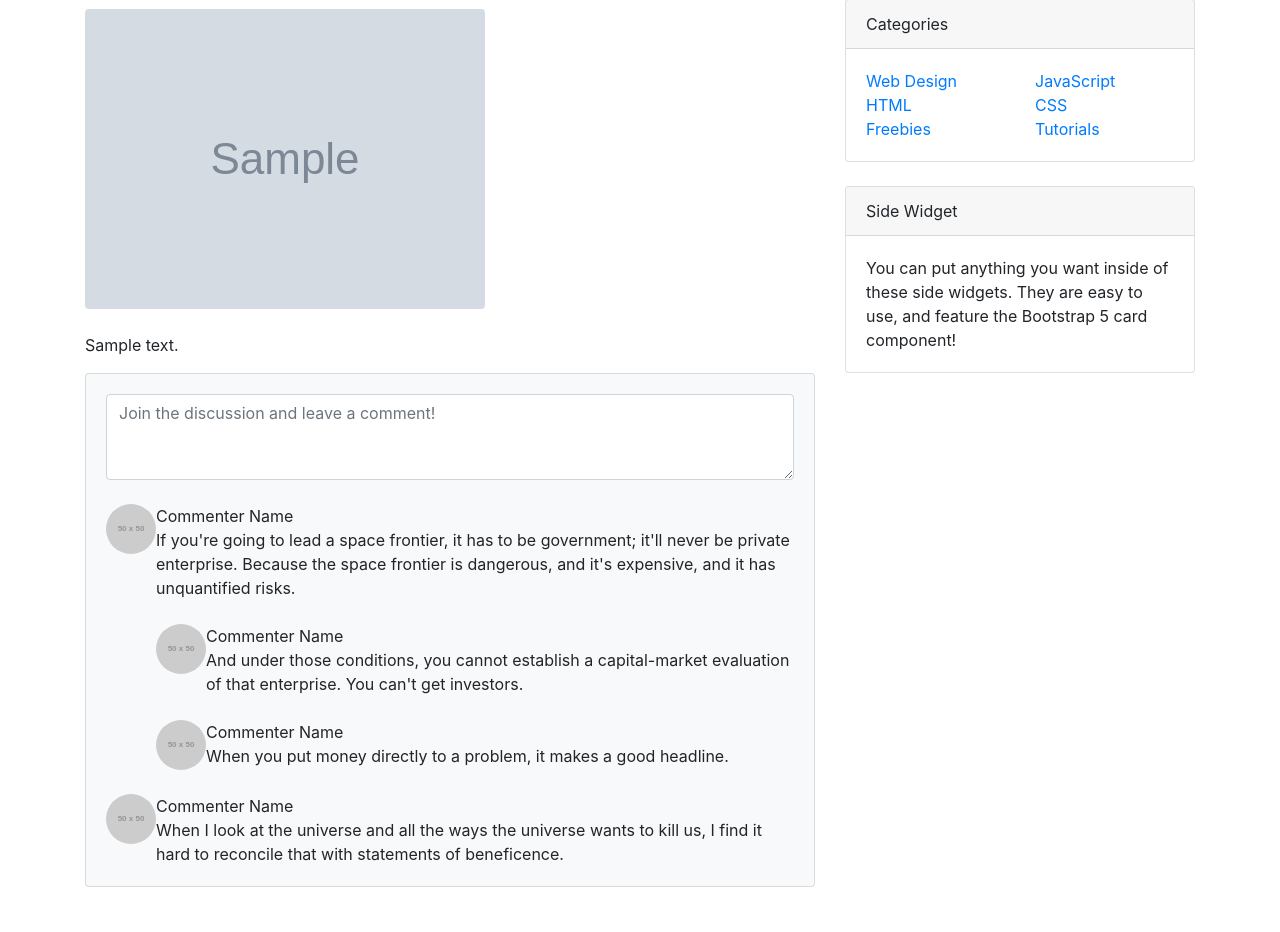
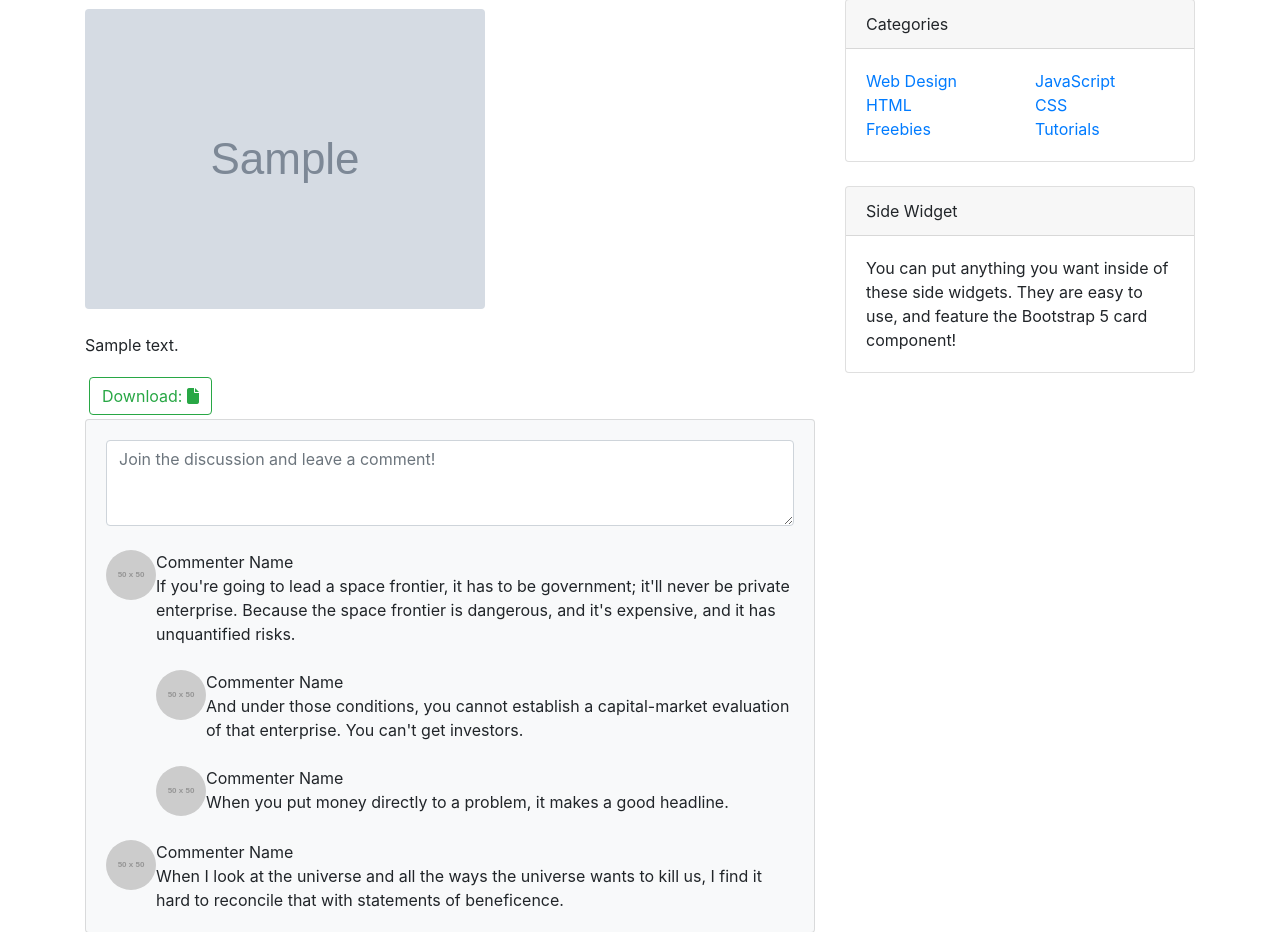
Before and after one commit to daniel4191/retry, a Django app: template blog/templates/blog/post_detail.html in a window 1280 px wide. Shown: the part 258-1190 px from the top of the page. Run offline with Django 3.2, Linux system fonts and the light colour scheme; the template is opened without the code that fills it: most values are stand-ins (such as "Sample title", 1, 10 or a date in 2020); grey boxes marked "Sample" are stand-in pictures; grey boxes labelled with a size stand in for pictures from a placeholder-image service; some libraries are stand-ins or nearby versions.

Commit message:
첨부 파일 있을 경우 포스트 상세 페이지에 다운로드 아이콘 활성화

```diff
--- a/blog/templates/blog/post_detail.html
+++ b/blog/templates/blog/post_detail.html
@@ -15,6 +15,12 @@
     <!-- normal css -->
     <link rel="stylesheet" href="{% static "blog/css/blog-post.css" %}"
     media="screen" />
+
+    <!-- font awesome link -->
+    <script
+      src="https://kit.fontawesome.com/5d3e297a3b.js"
+      crossorigin="anonymous"
+    ></script>
   </head>
   <body>
     <!-- Responsive navbar-->
@@ -86,6 +92,21 @@
 
             <!-- Post content-->
           <p>{{ post.content }}</p>
+
+          {% if post.file_upload %}
+          <a href="{{ post.file_upload.url }}" class="btn btn-outline-success m-1" role="button" download>Download:
+            {% if post.get_file_ext == "csv" %}
+                <i class="fa-solid fa-file-csv"></i>
+            {% elif post.get_file_ext == "xlsx" or post.get_file_ext == "xls" %}
+                <i class="fa-solid fa-file-excel"></i>
+            {% elif post.get_file_ext == "docx" or post.get_file_ext == "doc" %}
+                <i class="fa-solid fa-file-word"></i>
+            {% else %}
+                <i class="fa-solid fa-file"></i>
+            {% endif %}
+
+          </a>
+          {% endif %}
 
           <!-- Comments section-->
           <section class="mb-5">
```
Also changed, not shown: blog/models.py (+7 -0 lines).
